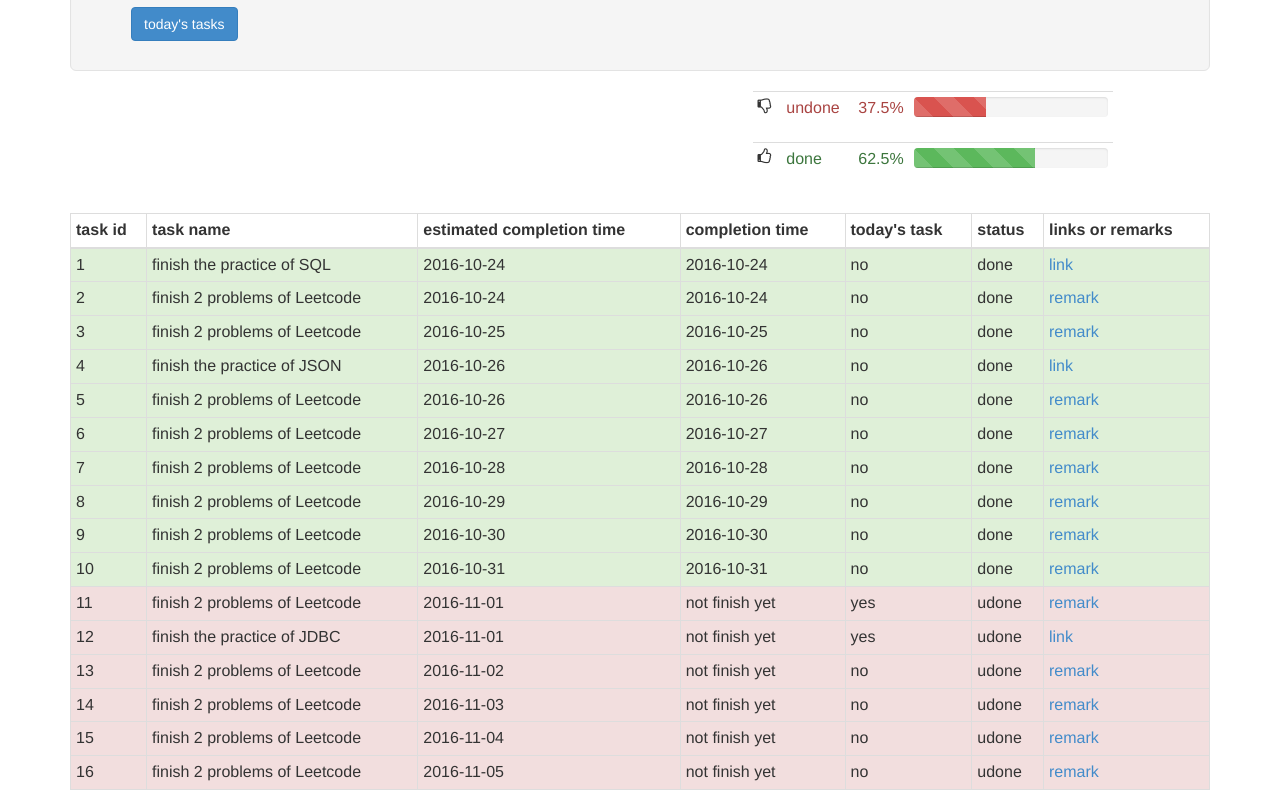
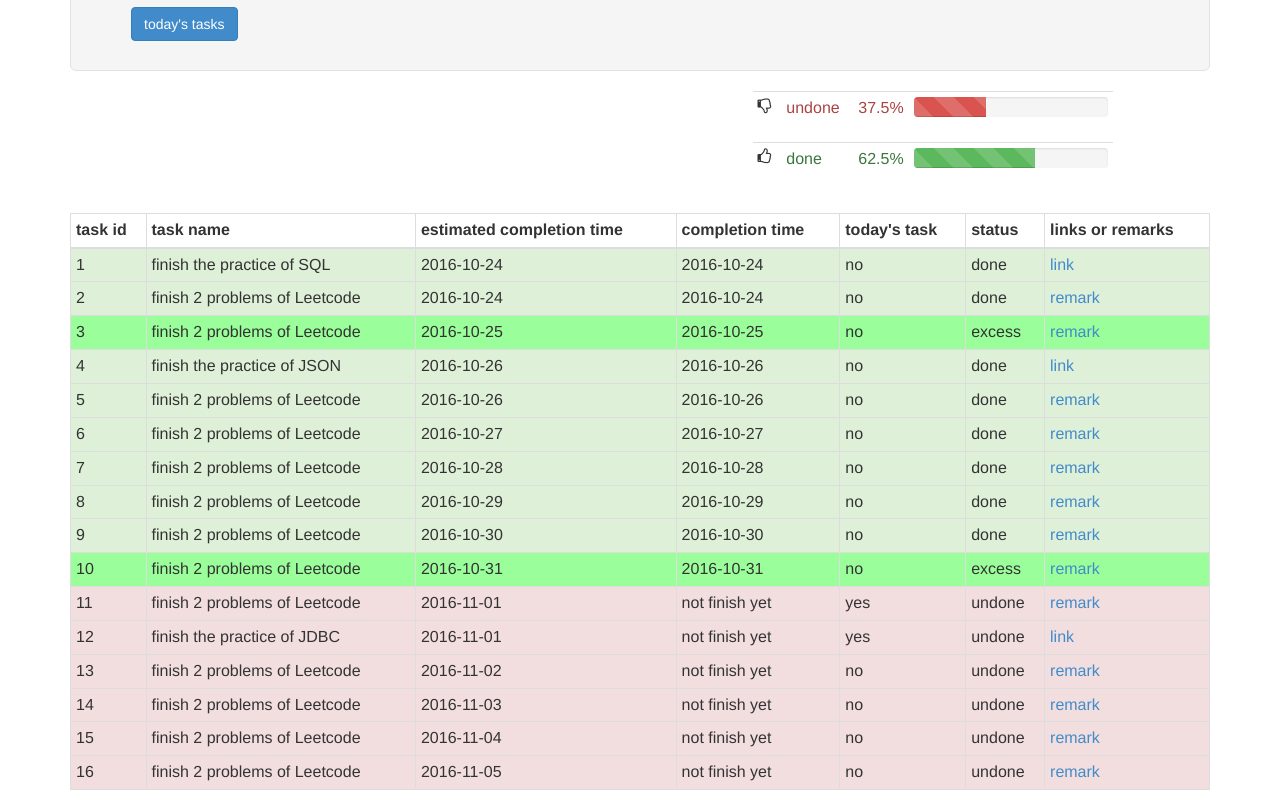
Before and after one commit to SherlockGn/rabbit_task, a plain HTML site: page index.html in a window 1280 px wide. Shown: the part 277-1087 px from the top of the page. Drawn offline with Linux system fonts and the light colour scheme.

Commit message:
system update

```diff
--- a/index.html
+++ b/index.html
@@ -9,6 +9,11 @@
     <link href="font-awesome.min.css" rel="stylesheet">
     <title>rabbit's task</title>
 </head>
+<style>
+.darkgreen {
+    background-color: #9AFF9A;
+}
+</style>
 <body>
 
 <div class="container">
@@ -179,12 +184,12 @@ function getNow() {
 
 function taskLineString(id, task) {
     var lineStyle = null;
-    var status = false;
+    var status = "undone";
     var ftime = "not finish yet";
     var today = task.etime === getNow().str;
     if(task.ftime === true) {
         lineStyle = "success";
-        status = true;
+        status = "done";
         ftime = task.etime;
     }
     else if(task.ftime === false)
@@ -193,8 +198,12 @@ function taskLineString(id, task) {
         if(task.etime >= task.ftime)
             lineStyle = "success";
         else lineStyle = "warning";
-        status = true;
+        status = "unpunctual";
         ftime = task.ftime;
+    } else if(typeof(task.ftime) === "object") {
+        lineStyle = "darkgreen";
+        status = "excess";
+        ftime = task.etime;
     }
     var hrefContent = "remark", href = null;
     if(typeof(task.remark) !== 'undefined') {
@@ -223,7 +232,7 @@ function taskLineString(id, task) {
                     '+(today? "yes": "no")+' \
                 </td> \
                 <td> \
-                    '+(status? "done": "udone")+' \
+                    '+status+' \
                 </td> \
                 <td><a href=\''+href+'\' '+target+'> \
                     '+hrefContent+' \
--- a/tasks.js
+++ b/tasks.js
@@ -14,7 +14,7 @@ var tasks = [
 {
     name: "finish 2 problems of Leetcode",
     etime: "2016-10-25",
-    ftime: true,
+    ftime: {},
     remark: "finished 26 (Remove Duplicates), 27 (Remove Element) & 28 (Implement strStr())"
 },
 {
@@ -56,7 +56,7 @@ var tasks = [
 {
     name: "finish 2 problems of Leetcode",
     etime: "2016-10-31",
-    ftime: true,
+    ftime: {},
     remark: "finished 45 (Jump Game II), 43 (Multiply Strings) & 48 (Rotate Image)"
 },
 {
```
